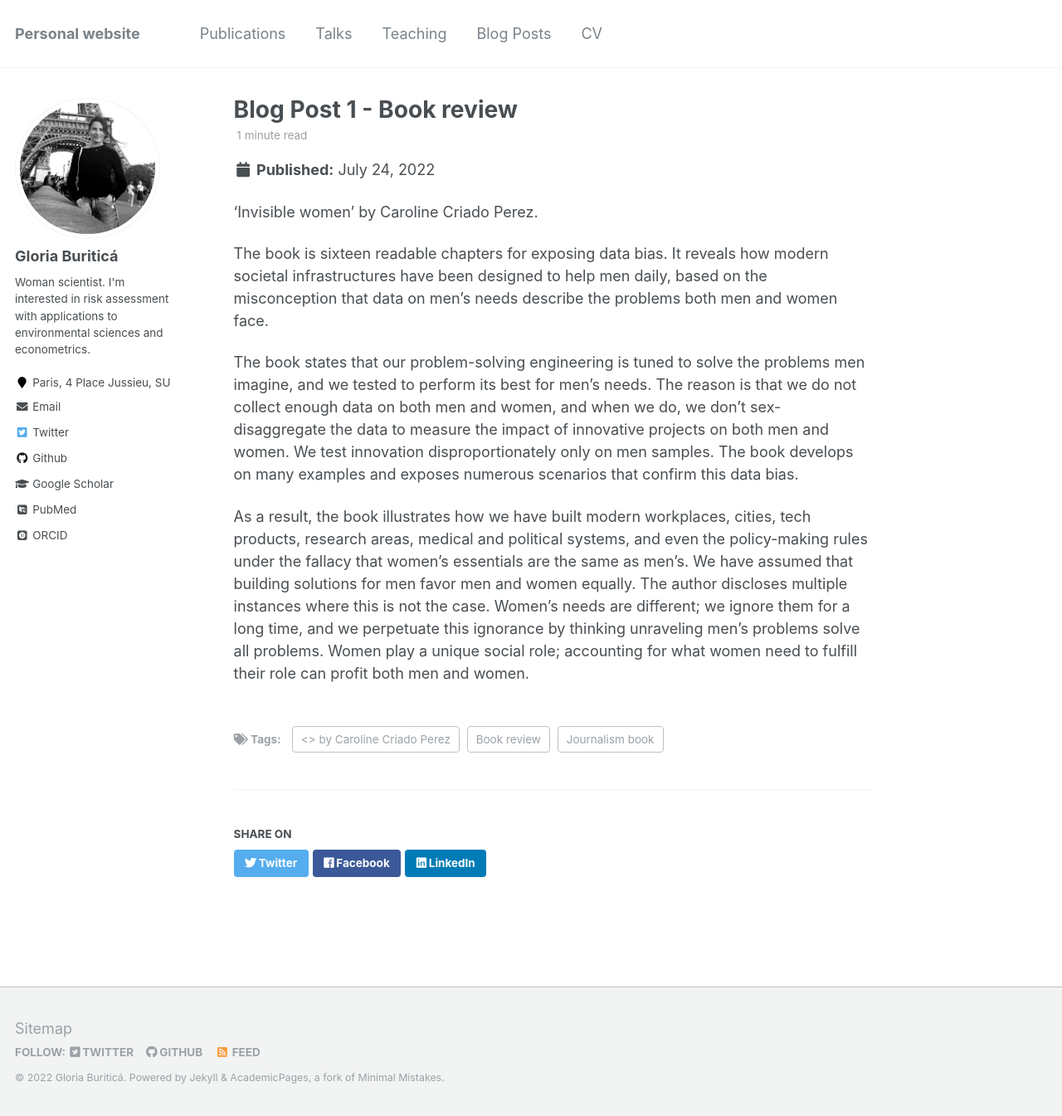
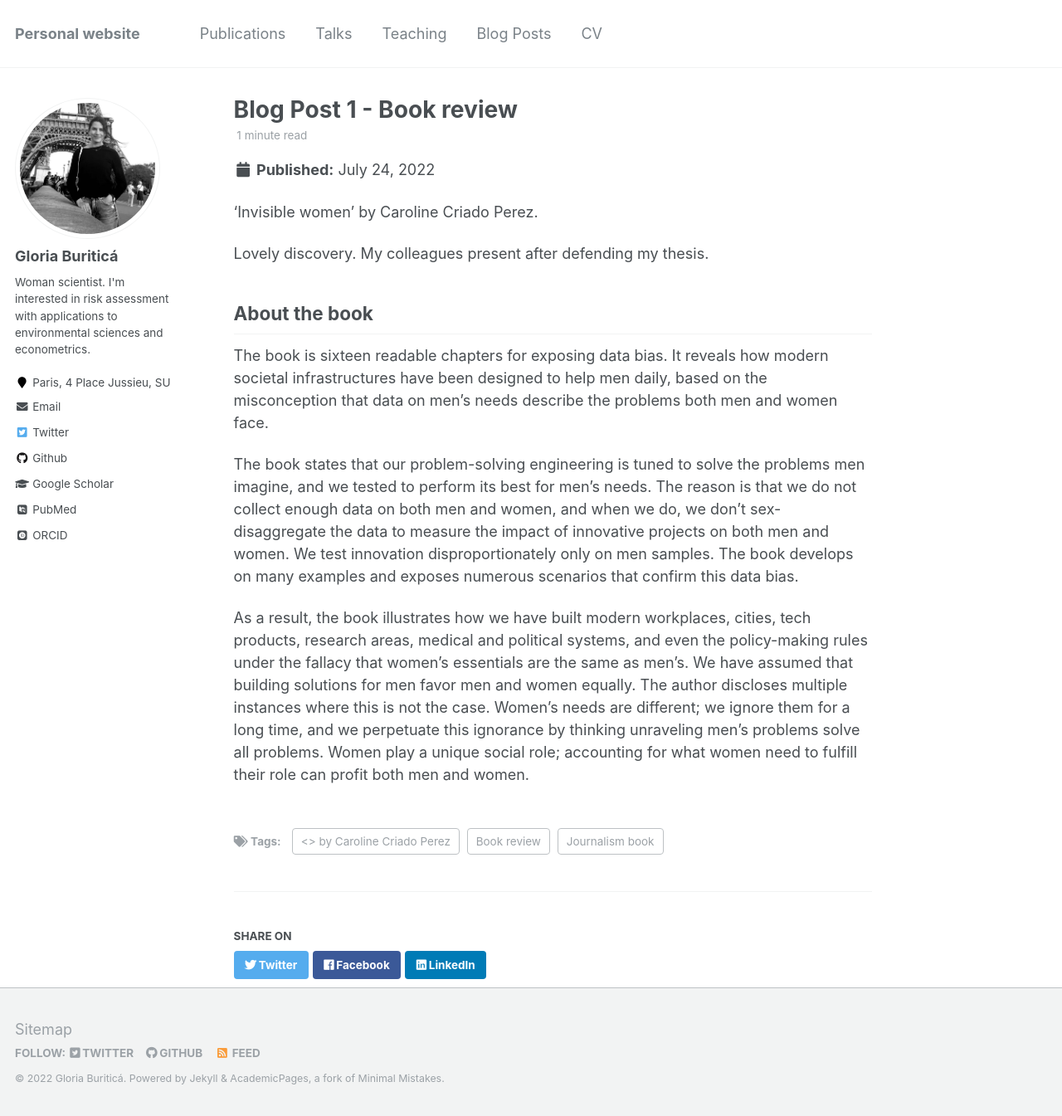
Before and after one commit to GBuritica/GBuritica.github.io, a Jekyll site: the page built from _posts/2022-07-24-blog-post-1.md, in a window 1280 px wide and 1345 px high. Shown: the whole window at 83% size. Built offline with Jekyll 4.4.1, drawn with Linux system fonts in a browser that asks for light colours; some web fonts are replaced.

Commit message:
Update 2022-07-24-blog-post-1.md

```diff
--- a/_posts/2022-07-24-blog-post-1.md
+++ b/_posts/2022-07-24-blog-post-1.md
@@ -11,6 +11,10 @@ tags:
 
 'Invisible women' by Caroline Criado Perez.
 
+Lovely discovery. My colleagues present after defending my thesis.
+
+## About the book
+
 The book is sixteen readable chapters for exposing data bias. It reveals how modern societal infrastructures have been designed to help men daily, based on the misconception that data on men's needs describe the problems both men and women face.
 
 The book states that our problem-solving engineering is tuned to solve the problems men imagine, and we tested to perform its best for men's needs. The reason is that we do not collect enough data on both men and women, and when we do, we don't sex-disaggregate the data to measure the impact of innovative projects on both men and women. We test innovation disproportionately only on men samples. The book develops on many examples and exposes numerous scenarios that confirm this data bias.
```
